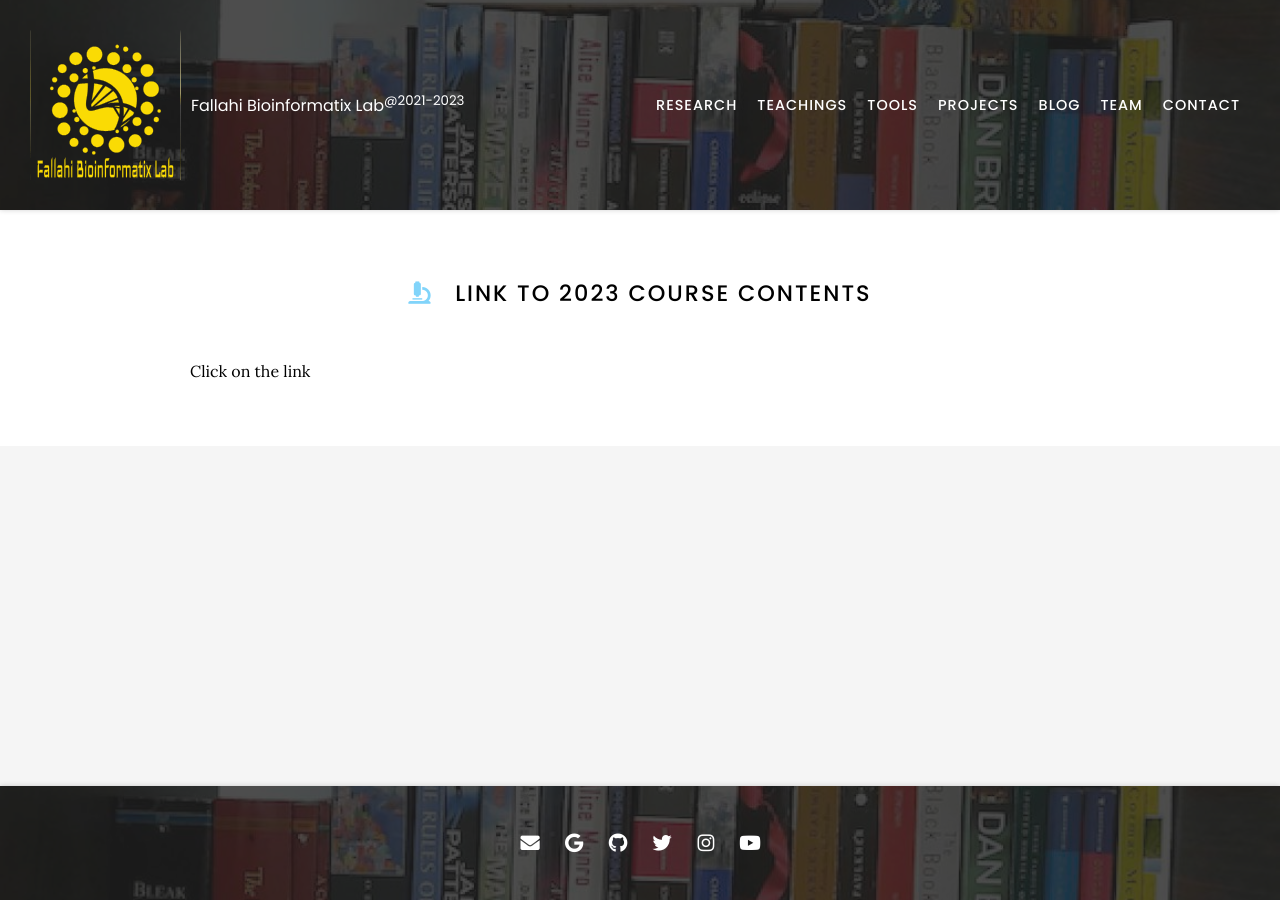
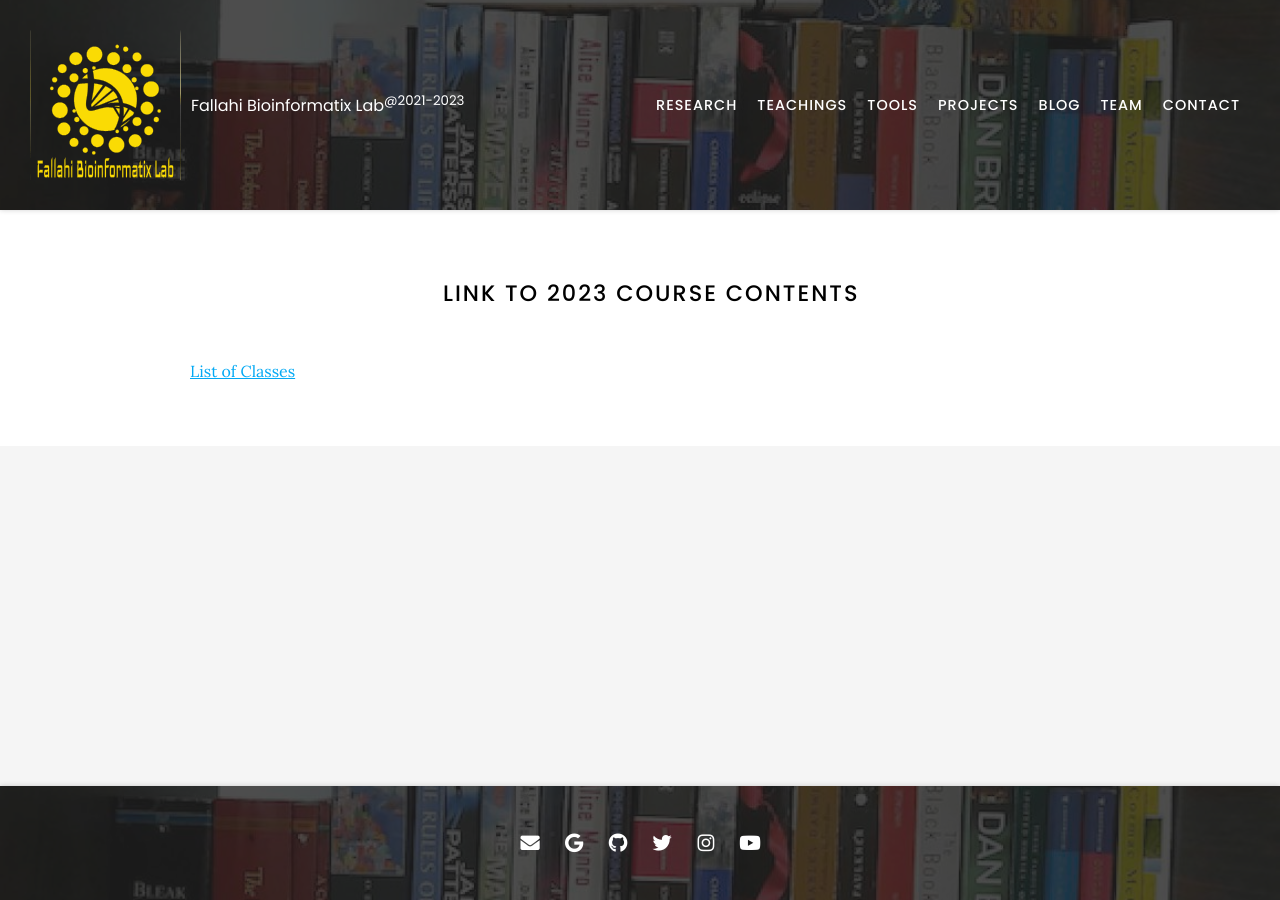
Before and after one commit to Hossein-Fallahi/Fallahi-Bioinformatics-Lab, a Jekyll site: the page built from Teaching/index.md, in a window 1280 px wide. Built offline with Jekyll 4.4.1, drawn with Linux system fonts in a browser that asks for light colours; nearby versions of some CDN libraries.

Commit message:
Update index.md

```diff
--- a/Teaching/index.md
+++ b/Teaching/index.md
@@ -5,9 +5,9 @@ nav:
   tooltip: Course contents
 ---
 
-# <i class="fas fa-microscope"></i>Link to 2023 Course contents
+# <i class="fas fa-education"></i>Link to 2023 Course contents
 
-Click on the link
+[List of Classes](https://docs.google.com/spreadsheets/d/1eNlM4RRswGDS-Jt7dFnzbqIT496HDD7DkykGUz9qmxY/edit?usp=sharing)
 
 
 {% include section.html %}
```
